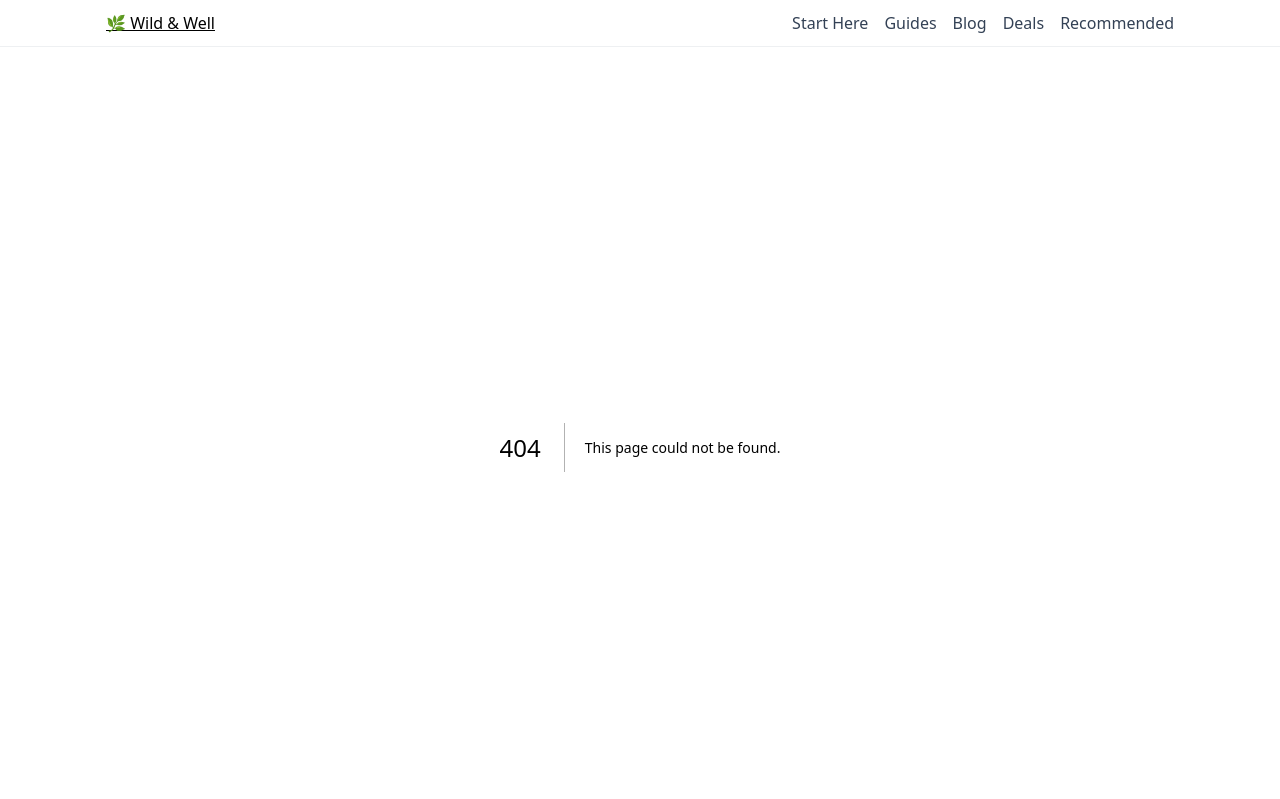
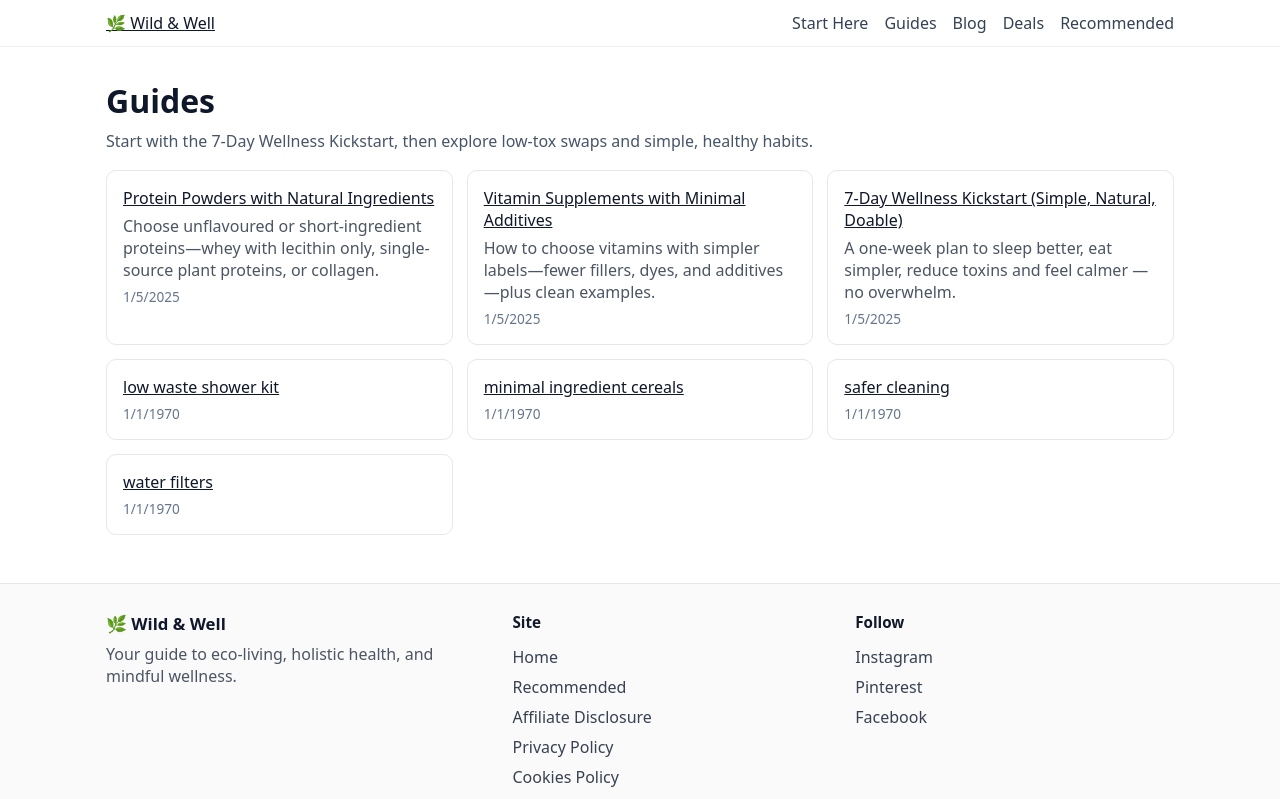
Before and after one commit to dariosandison/Eco---Holistic, a Next.js app: page /guides in a window 1280 px wide. Before the commit this address had no page. Shown: the top 799 px of the page. Built offline with nearby package versions, Linux system fonts and the light colour scheme.

Commit message:
Create index.js

```diff
--- /dev/null
+++ b/pages/guides/index.js
@@ -0,0 +1,116 @@
+// pages/guides/index.js
+import Head from "next/head";
+import Link from "next/link";
+import path from "path";
+import fs from "fs";
+
+function parseFrontMatter(raw = "") {
+  // very small YAML-ish parser for our simple keys
+  const fmMatch = raw.startsWith("---") ? raw.indexOf("\n---", 3) : -1;
+  if (fmMatch === -1) return { data: {}, content: raw };
+  const fmBlock = raw.slice(3, fmMatch + 1).trim(); // between --- ---
+  const body = raw.slice(fmMatch + 5).trim();
+
+  const data = {};
+  fmBlock.split("\n").forEach((line) => {
+    const idx = line.indexOf(":");
+    if (idx === -1) return;
+    const k = line.slice(0, idx).trim();
+    let v = line.slice(idx + 1).trim();
+    // strip quotes
+    if ((v.startsWith('"') && v.endsWith('"')) || (v.startsWith("'") && v.endsWith("'"))) {
+      v = v.slice(1, -1);
+    }
+    // simple array handling: tags: ["a","b"]
+    if (k === "tags" && v.startsWith("[") && v.endsWith("]")) {
+      try { data[k] = JSON.parse(v.replace(/'/g, '"')); }
+      catch { data[k] = []; }
+    } else {
+      data[k] = v;
+    }
+  });
+
+  return { data, content: body };
+}
+
+export async function getStaticProps() {
+  const guidesDir = path.join(process.cwd(), "content", "guides");
+  let entries = [];
+  try {
+    const files = fs.readdirSync(guidesDir).filter((f) => f.endsWith(".md"));
+    entries = files.map((file) => {
+      const slug = file.replace(/\.md$/, "");
+      const raw = fs.readFileSync(path.join(guidesDir, file), "utf8");
+      const { data } = parseFrontMatter(raw);
+      return {
+        slug,
+        title: data.title || slug.replace(/-/g, " "),
+        description: data.description || "",
+        date: data.date || "1970-01-01",
+      };
+    });
+  } catch (e) {
+    // directory may not exist yet
+    entries = [];
+  }
+
+  // sort by date desc
+  entries.sort((a, b) => (a.date < b.date ? 1 : a.date > b.date ? -1 : 0));
+
+  return { props: { entries } };
+}
+
+export default function GuidesIndex({ entries }) {
+  return (
+    <>
+      <Head>
+        <title>Guides • Wild & Well</title>
+        <meta
+          name="description"
+          content="Practical guides for healthy, low-tox living: wellness kickstart, low-waste swaps, safer cleaning, water filters and more."
+        />
+      </Head>
+
+      <main className="wrap">
+        <h1>Guides</h1>
+        <p className="intro">
+          Start with the 7-Day Wellness Kickstart, then explore low-tox swaps and simple, healthy habits.
+        </p>
+
+        {entries.length === 0 ? (
+          <p>No guides yet.</p>
+        ) : (
+          <ul className="list">
+            {entries.map((g) => (
+              <li key={g.slug} className="card">
+                <Link href={`/guides/${g.slug}`} className="title">
+                  {g.title}
+                </Link>
+                {g.description && <p className="desc">{g.description}</p>}
+                <span className="date">{new Date(g.date).toLocaleDateString()}</span>
+              </li>
+            ))}
+          </ul>
+        )}
+      </main>
+
+      <style jsx>{`
+        .wrap { max-width: 1100px; margin: 2rem auto; padding: 0 16px; }
+        h1 { margin: 0 0 8px; font-size: 2rem; }
+        .intro { color: #475569; margin: 0 0 18px; }
+        .list { list-style: none; padding: 0; margin: 0; display: grid; gap: 14px;
+          grid-template-columns: repeat(auto-fill, minmax(280px, 1fr)); }
+        .card {
+          border: 1px solid #e5e7eb; border-radius: 10px; background: #fff; padding: 16px;
+          display: flex; flex-direction: column; gap: 6px; position: relative;
+          transition: transform .08s ease, box-shadow .08s ease;
+        }
+        .card:hover { transform: translateY(-1px); box-shadow: 0 6px 18px rgba(2,12,27,.06); }
+        .title { font-weight: 700; text-decoration: none; color: #0f172a; }
+        .title:hover { text-decoration: underline; }
+        .desc { color: #4b5563; margin: 0; }
+        .date { color: #64748b; font-size: .85rem; }
+      `}</style>
+    </>
+  );
+}
```
